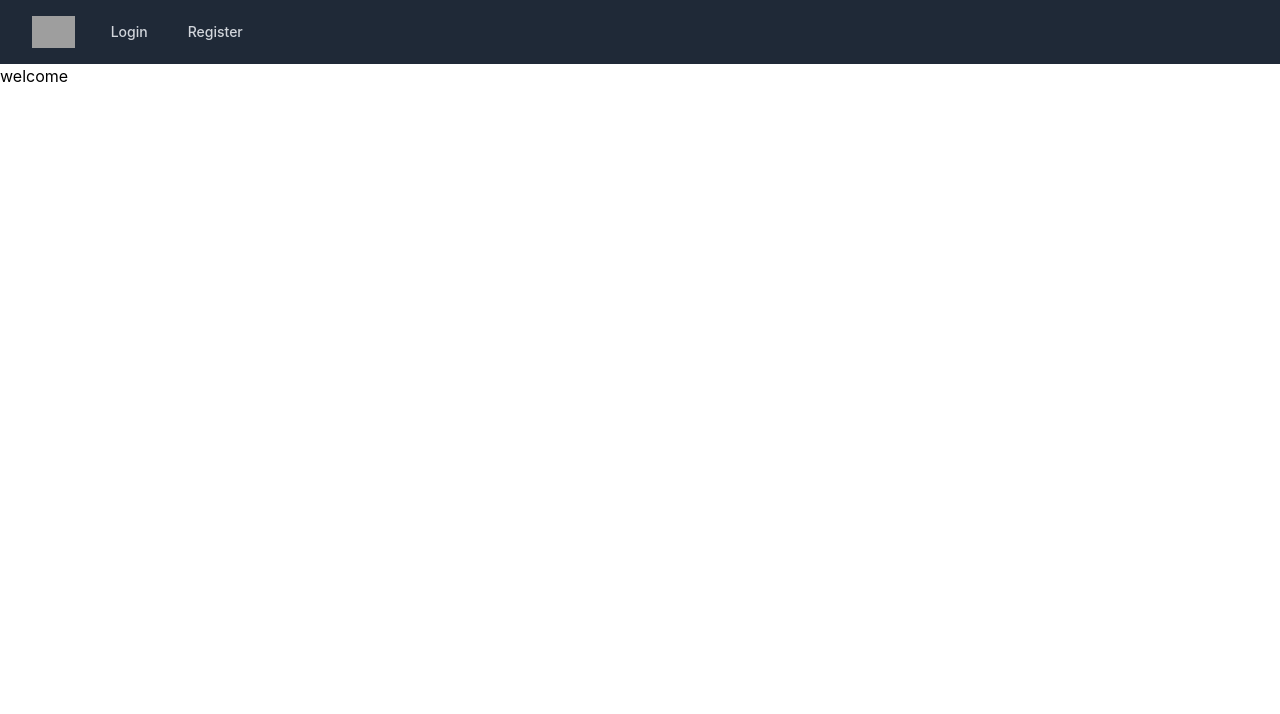
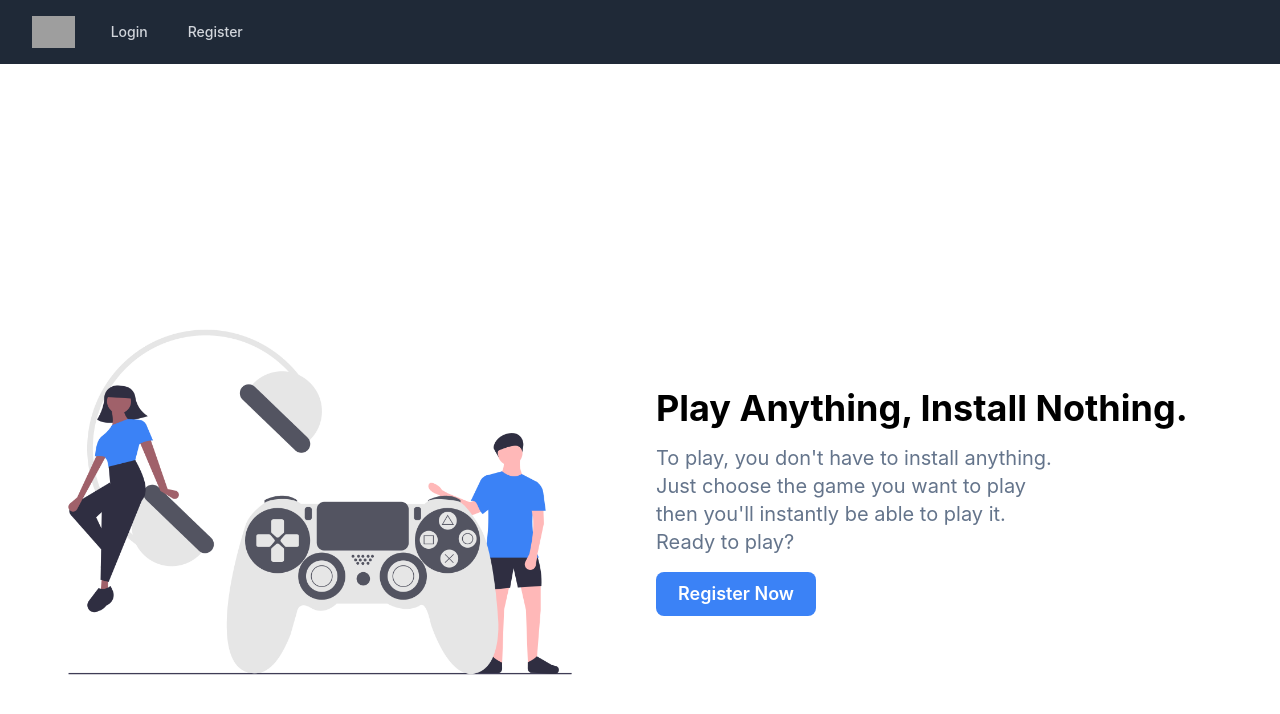
Before and after one commit to rijalrubio/fe-chapter10-alpha, a Next.js app in the folder fe-chapter10/: page / in a window 1280 px wide. Shown: the top 714 px of the page. Built offline with nearby package versions, Linux system fonts and the light colour scheme; grey boxes are pictures that could not be loaded.

Commit message:
initial landing-page

```diff
--- a/fe-chapter10/pages/index.js
+++ b/fe-chapter10/pages/index.js
@@ -1,13 +1,37 @@
-import Head from "next/head";
-import Image from "next/image";
-import styles from "../styles/Home.module.css";
-import React from "react";
 import Link from "next/link";
 
-export default function Home() {
+export default function LandingPage() {
   return (
-    <div>
-      <div>welcome</div>
-    </div>
+    <>
+      <main className="lg:container mx-auto text-center md:text-left">
+        <div className="flex flex-col md:flex-row h-screen pt-[76px]">
+          <div className="flex basis-1/5 md:basis-1/2 my-auto relative">
+            <img
+              src="/game-illustration.png"
+              alt="illustration of people playing game"
+              className="object-cover mx-auto my-auto"
+            />
+          </div>
+          <div className="flex basis-4/5 md:basis-1/2 justify-center items-center">
+            <div className="px-4">
+              <h1 className="text-3xl lg:text-4xl font-bold">
+                Play Anything, Install Nothing.
+              </h1>
+              <p className="text-xl mt-4 text-slate-500 w-full md:w-2/3">
+                To play, you don't have to install anything. Just choose the
+                game you want to play then you'll instantly be able to play it. Ready to play?
+              </p>
+              <div className="flex gap-x-2 mt-4 justify-center md:justify-start">
+                  <Link href="/register">
+                    <div className="bg-blue-500 hover:bg-blue-700 py-2 w-40 text-white font-semibold text-lg text-center rounded-lg">
+                      Register Now
+                    </div>
+                  </Link>
+              </div>
+            </div>
+          </div>
+        </div>
+      </main>
+    </>
   );
-};
+}
```
Also changed, not shown: fe-chapter10/public/game-illustration.png (added).
